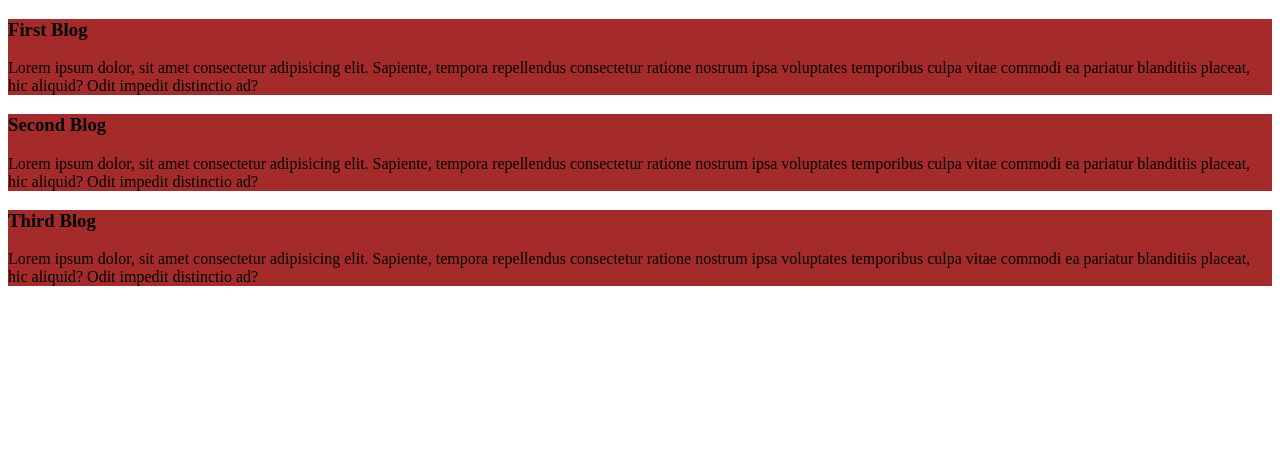
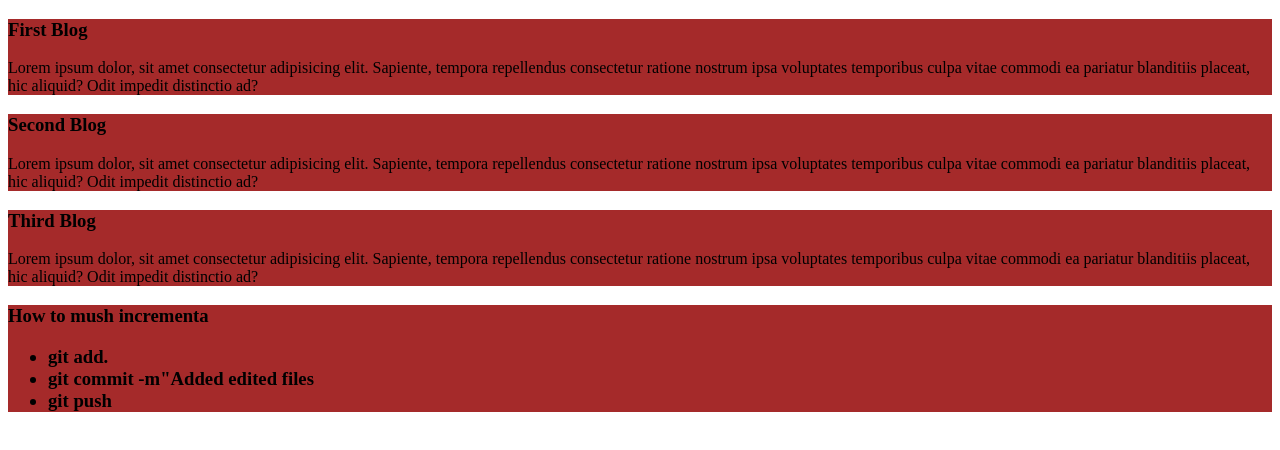
Before and after one commit to Khairun-Nahar-Munne/my-repo, a plain HTML site: page index.html in a window 1280 px wide. Drawn offline with Linux system fonts and the light colour scheme.

Commit message:
addes other files

```diff
--- a/index.html
+++ b/index.html
@@ -19,5 +19,14 @@
         <h3>Third Blog</h3>
         <p>Lorem ipsum dolor, sit amet consectetur adipisicing elit. Sapiente, tempora repellendus consectetur ratione nostrum ipsa voluptates temporibus culpa vitae commodi ea pariatur blanditiis placeat, hic aliquid? Odit impedit distinctio ad?</p>
     </div>
+    <div>
+        <h3>How to mush incrementa
+            <ul>
+                <li>git add.</li>
+                <li>git commit -m"Added edited files</li>
+                <li>git push</li>
+            </ul>
+        </h3>
+    </div>
 </body>
 </html>
```
